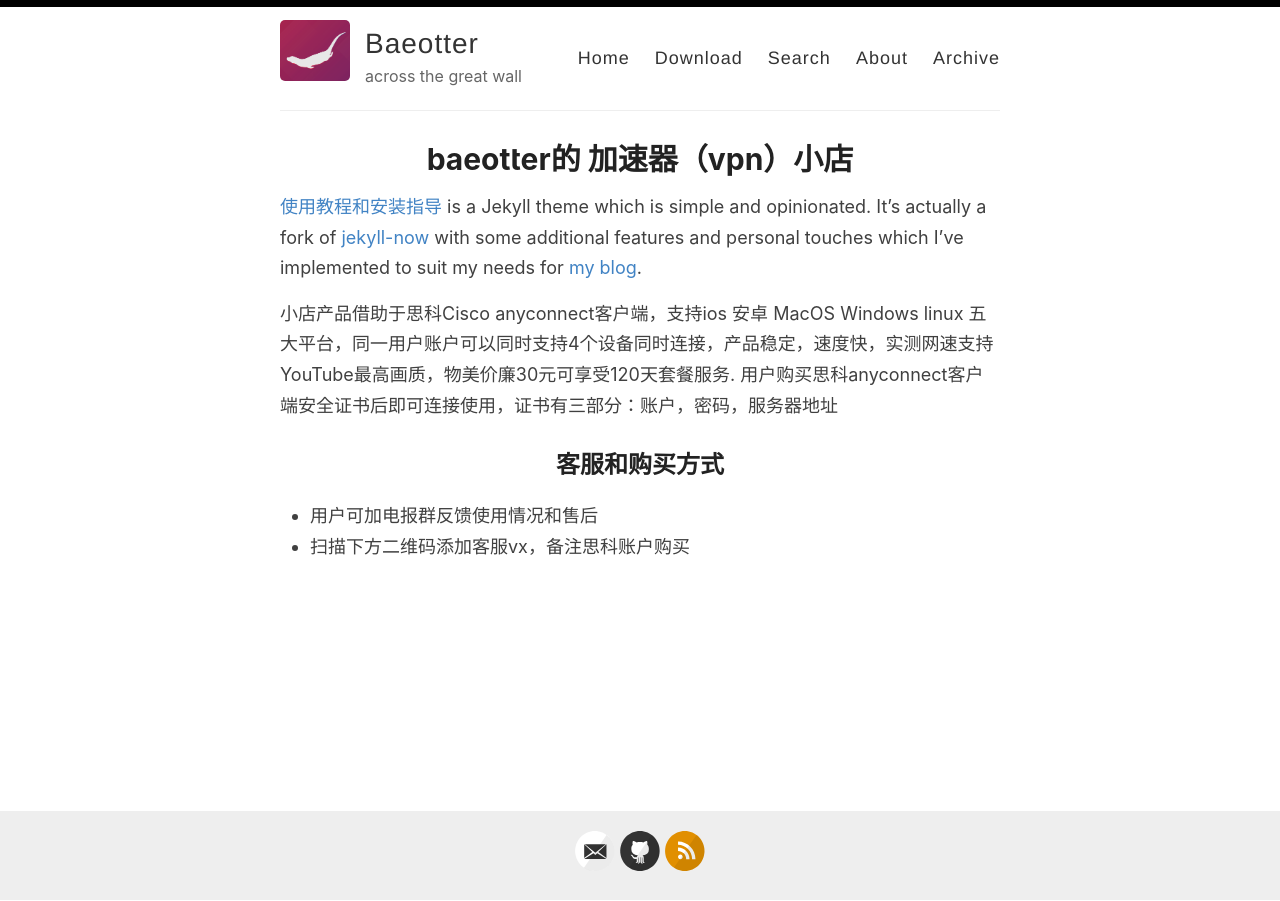
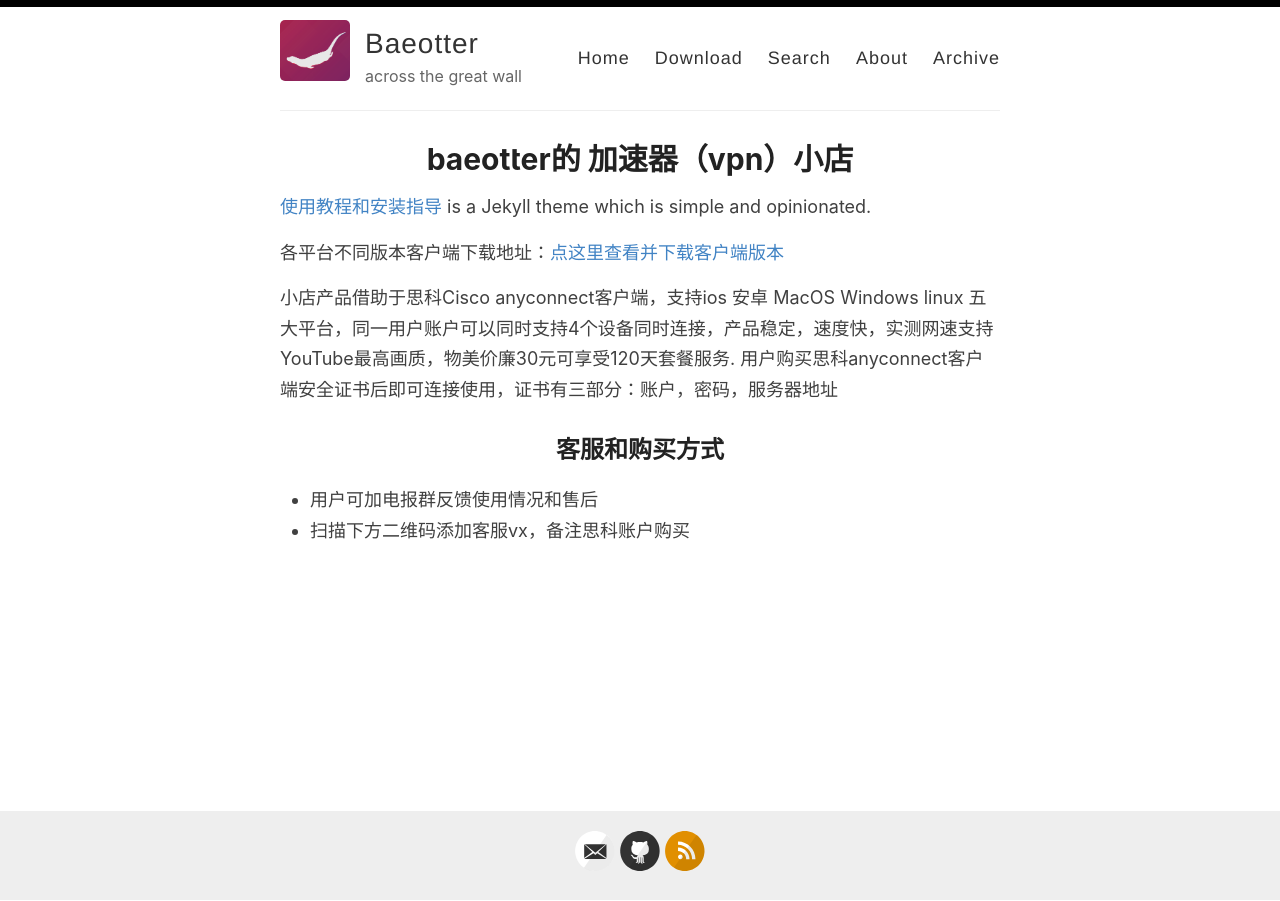
Before and after one commit to BaeAshuai/BaeAshuai.github.io, a Jekyll site: the page built from _pages/about.md, in a window 1280 px wide. Built offline with Jekyll 4.4.1, drawn with Linux system fonts in a browser that asks for light colours.

Commit message:
Update about.md

```diff
--- a/_pages/about.md
+++ b/_pages/about.md
@@ -4,7 +4,9 @@ title: baeotter的 加速器（vpn）小店
 permalink: /about/
 ---
 
-[使用教程和安装指导](https://github.com/amitmerchant1990/reverie) is a Jekyll theme which is simple and opinionated. It's actually a fork of [jekyll-now](https://github.com/barryclark/jekyll-now) with some additional features and personal touches which I've implemented to suit my needs for [my blog](https://www.amitmerchant.com).
+[使用教程和安装指导](https://github.com/amitmerchant1990/reverie) is a Jekyll theme which is simple and opinionated.
+
+各平台不同版本客户端下载地址：[点这里查看并下载客户端版本]()
 
 小店产品借助于思科Cisco anyconnect客户端，支持ios 安卓 MacOS Windows linux 五大平台，同一用户账户可以同时支持4个设备同时连接，产品稳定，速度快，实测网速支持YouTube最高画质，物美价廉30元可享受120天套餐服务.
 用户购买思科anyconnect客户端安全证书后即可连接使用，证书有三部分：账户，密码，服务器地址
```
